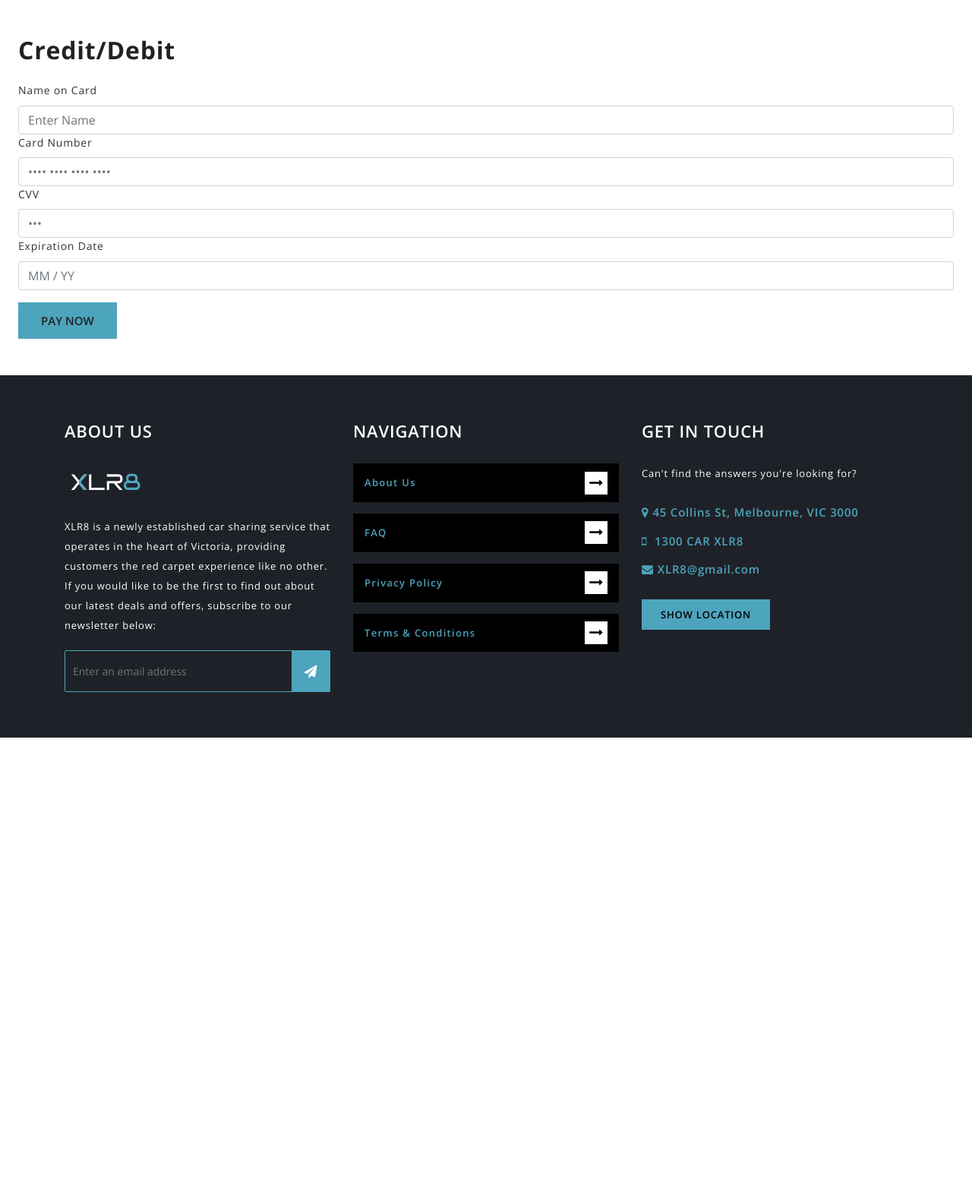
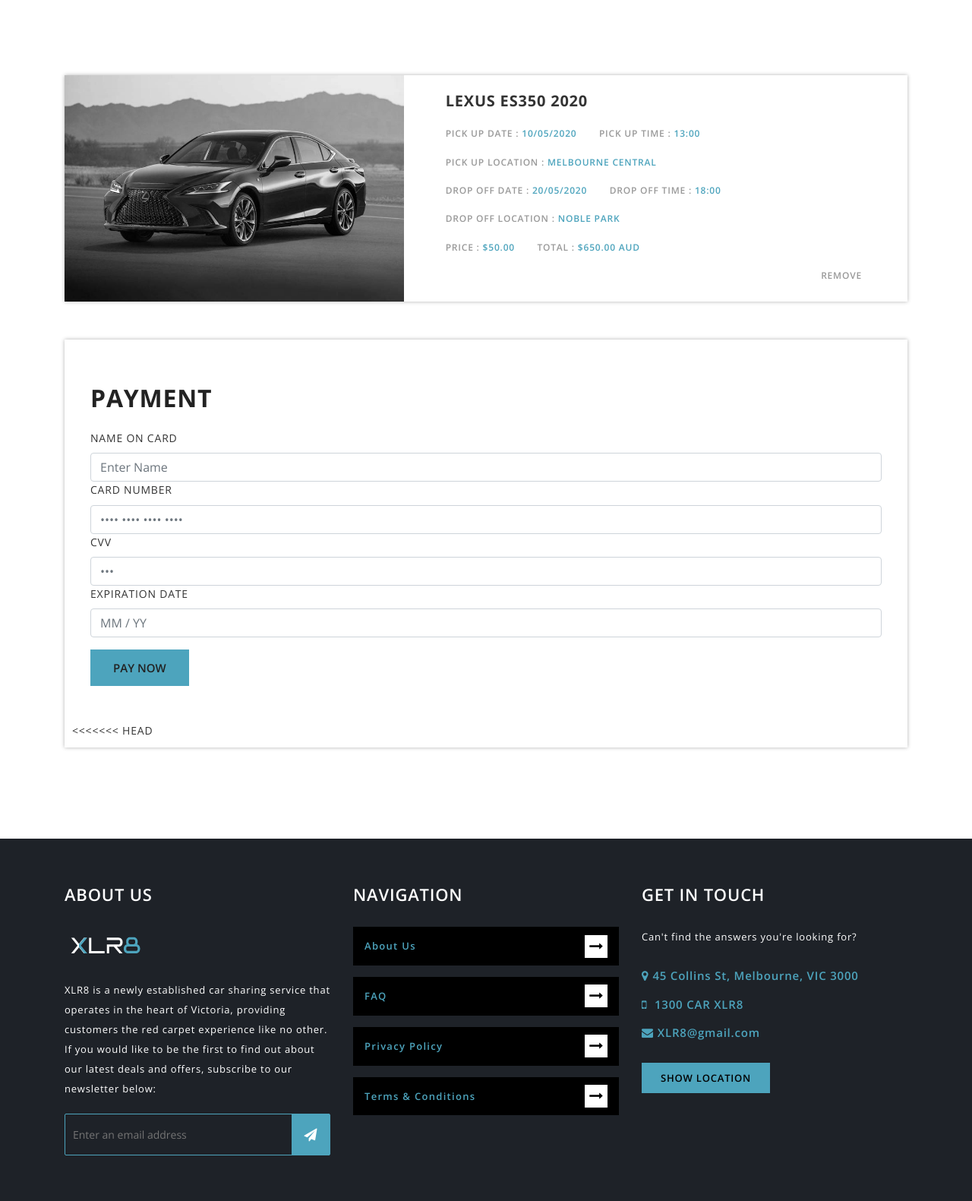
Before and after one commit to Shehan-Wences/XLR8, a CodeIgniter app: the page made by application/views/carshare_payment.php in a window 1280 px wide. Shown: the part 313-1894 px from the top of the page at 76% size. Before the commit the page ends 1284 px from the top, so only its background shows below. Run offline with CodeIgniter, Linux system fonts and the light colour scheme; some libraries are stand-ins or nearby versions.

Commit message:
Added car details in payment page

```diff
--- a/application/views/carshare_payment.php
+++ b/application/views/carshare_payment.php
@@ -13,7 +13,8 @@ $this->load->view('inc/header', $data);
                 <!-- Page Title Start -->
                 <div class="col-lg-12">
                     <div class="section-title  text-center">
-                        <h2>Payment</h2>
+
+                        <h2>CHECKOUT</h2>
                         <span class="title-line"><i class="fa fa-car"></i></span>
                     </div>
                 </div>
@@ -22,6 +23,67 @@ $this->load->view('inc/header', $data);
         </div>
 	</section>
 
+
+
+
+
+<div id="blog-page-content" class="section-padding" style="padding-top: 100px;">
+
+<div class="container">
+<div class="row">
+
+<div class="col-lg-12">
+<article class="single-article">
+<div class="row">
+
+ <div class="col-lg-5">
+<div class="article-thumb">
+<img src="assets\img\car\2020_lexus_es-350.jpg" alt="JSOFT">
+</div>
+</div>
+
+
+<div class="col-lg-7">
+<div class="display-table">
+<div class="display-table-cell">
+<div class="article-body">
+<h3><a href="">Lexus ES350 2020</a></h3>
+
+	<div class="article-meta">
+	<a href="#" class="author">Pick Up Date : <span>10/05/2020</span></a>
+	<a href="#" class="author">Pick Up Time : <span>13:00</span></a>
+	</div>
+
+	<div class="article-meta">
+	<a href="#" class="author">Pick Up Location : <span>Melbourne Central</span></a>
+	</div>
+
+	<div class="article-meta">
+	<a href="#" class="commnet">Drop Off Date : <span>20/05/2020</span></a>
+	<a href="#" class="commnet">Drop Off Time : <span>18:00</span></a>
+	</div>
+	<div class="article-meta">
+	<a href="#" class="author">Drop Off Location : <span>Noble Park</span></a>
+	</div>
+	<div class="article-meta">
+	<a href="#" class="commnet">Price : <span>$50.00</span></a>
+	<a href="#" class="commnet">Total : <span>$650.00 AUD</span></a>
+	</div>
+	<div class="article-meta" style="text-align: right;">
+	<a class="remove" href="/cart/change?line=1&amp;quantity=0">Remove</a>
+	</div>
+
+
+</div>
+</div>
+</div>
+</div>
+
+</div>
+</article>
+
+<article class="single-article" style="margin-top: 50px; padding-bottom: 10px; margin-bottom: 100px;">
+
 <section class="banner-bottom-wthreelayouts py-lg-5 py-3">
 			<div class="container1">
 				<div class="inner-sec-shop px-lg-4 px-3">
@@ -29,7 +91,9 @@ $this->load->view('inc/header', $data);
 					<div class="responsive_tabs">
 						<div id="horizontalTab">
 							<ul class="resp-tabs-list">
-								<h2>Credit/Debit </h2>
+
+								<h2>Payment </h2>
+
 							</ul>
 							<br>
 							<div class="resp-tabs-container">
@@ -88,6 +152,26 @@ $this->load->view('inc/header', $data);
 			<!-- //payment -->
 		</section>
 		<!--//Payment-->
+<<<<<<< HEAD
+</article>
+</div>
+
+
+
+
+
+
+
+
+
+
+
+
+</div>
+</div>
+</div>
+
+
 <script>
 $(document).ready(function(){
 
@@ -100,4 +184,5 @@ $(document).ready(function(){
 });
 
 </script>
+
 <?php $this->load->view('inc/footer'); ?>
```
